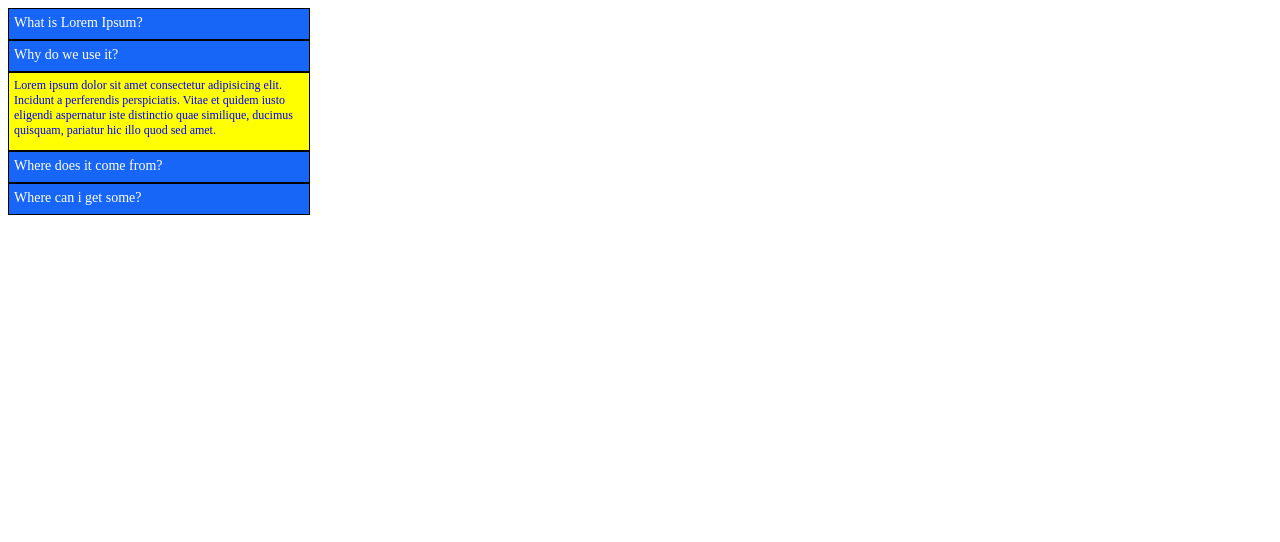
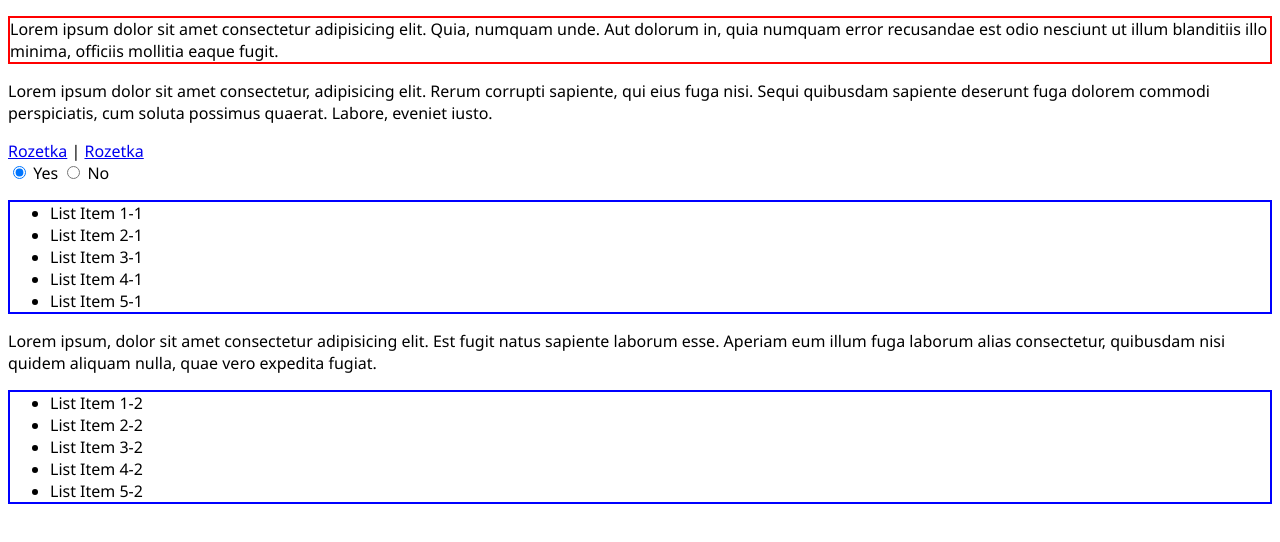
Before and after one commit to valeraBerezovskij/homeworkJS, a plain HTML site: page index.html in a window 1280 px wide. Drawn offline with Linux system fonts and the light colour scheme.

Commit message:
homework { 10.9.24} Запросы

```diff
--- a/index.html
+++ b/index.html
@@ -4,53 +4,76 @@
 <head>
     <meta charset="UTF-8">
     <meta name="viewport" content="width=device-width, initial-scale=1.0">
-    <title>I WORK HERE</title>
-    <link rel="stylesheet" href="style.css">
-    <script src="func.js"></script>
+    <title>Task 5</title>
+
+    <style>
+        body {
+            font-family: 'Segoe UI', Tahoma, Geneva, Verdana, sans-serif;
+        }
+    </style>
 </head>
 
 <body>
+    <div>
+        <p id="first">Lorem ipsum dolor sit amet consectetur adipisicing elit. Quia, numquam unde. Aut dolorum in, quia
+            numquam
+            error recusandae est odio nesciunt ut illum blanditiis illo minima, officiis mollitia eaque fugit.</p>
+        <p>Lorem ipsum dolor sit amet consectetur, adipisicing elit. Rerum corrupti sapiente, qui eius fuga nisi. Sequi
+            quibusdam sapiente deserunt fuga dolorem commodi perspiciatis, cum soluta possimus quaerat. Labore, eveniet
+            iusto.</p>
+        <a href="https://rozetka.com.ua/ua/">Rozetka</a> |
+        <a href="https://rozetka.com.ua/ua/">Rozetka</a>
+    </div>
 
-    <div class="backBlock">
-        <div class="blueBlock">
-            <p>What is Lorem Ipsum?</p>
-        </div>
-        <div class="blueBlock">
-            <p>Why do we use it?</p>
-        </div>
-        <div class="textBlock" id="lorem">
-            <p>Lorem ipsum dolor sit amet consectetur adipisicing elit. Incidunt a perferendis perspiciatis. Vitae et
-                quidem iusto eligendi aspernatur iste distinctio quae similique, ducimus quisquam, pariatur hic illo
-                quod sed amet.</p>
-        </div>
-        <div class="blueBlock">
-            <p>Where does it come from?</p>
-        </div>
-        <div class="blueBlock">
-            <p>Where can i get some?</p>
-        </div>
-    </div>
+    <input type="radio" name="answer" checked /> Yes
+    <input type="radio" name="answer" /> No
+
+    <ul class="my-list">
+        <li>List Item 1-1</li>
+        <li>List Item 2-1</li>
+        <li>List Item 3-1</li>
+        <li>List Item 4-1</li>
+        <li>List Item 5-1</li>
+    </ul>
+
+    <article>
+        Lorem ipsum, dolor sit amet consectetur adipisicing elit. Est fugit natus sapiente laborum esse. Aperiam eum
+        illum fuga laborum alias consectetur, quibusdam nisi quidem aliquam nulla, quae vero expedita fugiat.
+    </article>
+
+    <ul class="my-list">
+        <li>List Item 1-2</li>
+        <li>List Item 2-2</li>
+        <li>List Item 3-2</li>
+        <li>List Item 4-2</li>
+        <li>List Item 5-2</li>
+    </ul>
+
     <script>
-        function show() {
-            counter++;
-            let block = document.getElementById("lorem");
-            if (flag) {
-                block.style.color = color[index];
-                block.style.backgroundColor = color[color.length - 1 - index];
-                index++;
-                if (index > 5)
-                    index = 0;
-            }
-            flag = !flag;
+        /*
+        Задание:
+        Поменяйте вызовы методов getElementById, getElementsByName, getElementsByTagName, getElementsByClassName
+        на вызовы методов querySelector или querySelectorAll так, чтобы поведение сценария не изменилось.
+        */
+
+        let paragraph = document.querySelector("#first");
+        paragraph.style.border = "2px solid red";
+
+        let radioButtons = document.querySelectorAll("answer");
+        for (const button of radioButtons) {
+            button.checked = !button.checked;
         }
-    </script>
-    <script>
-        "use strict";
-        let flag = false;
-        let index = 0;
-        let counter = 0;
-        let color = new Array("red", "yellow", "green", "magenta", "blue", "cyan");
-        setInterval("show()", 500);
+
+        let listItems = document.querySelectorAll("#li");
+        for (const item of listItems) {
+            item.style.margin = "2px";
+            item.style.border = "2px solid green";
+        }
+
+        let lists = document.querySelectorAll(".my-list");
+        for (const list of lists) {
+            list.style.border = "2px solid blue";
+        }
     </script>
 </body>
 
--- a/style.css
+++ b/style.css
@@ -1,29 +1,7 @@
-.blueBlock{
-    width: 300px;
-    height: 30px;
-    background-color: rgb(24, 102, 248);
-    margin: 0px;
-    padding: 0px;
+.article{
+    width: 100px;
+    height: 100px;
     border: 1px solid black;
+    margin: 0 auto;
+    margin-top: 100px;
 }
-
-.blueBlock p {
-    font-size: 14px;
-    color: white;
-    margin-top: 6px;
-    margin-left: 5px;
-}
-
-.textBlock{
-    width: 300px;
-    background-color: rgb(83, 197, 250);
-    margin: 0px;
-    padding: 0px;
-    border: 1px solid black;
-}
-
-.textBlock p {
-    font-size: 12px;
-    margin-top: 5px;
-    margin-left: 5px;
-}
```
Also changed, not shown: 1. Интервалы. Периодический вызов функции..html (deleted, +0 -68 lines), 2. Объект Image.html (deleted, +0 -30 lines), main.js (deleted, +0 -43 lines).
